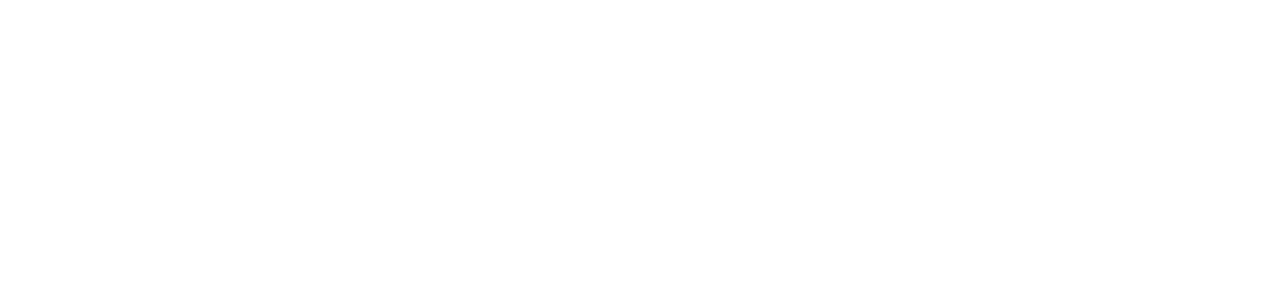
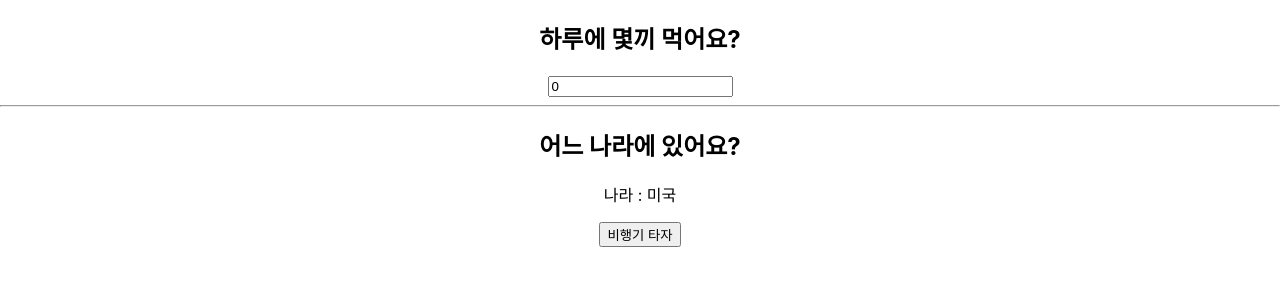
Before and after one commit to Juwon-Yun/testapp.tsx, a React (Create React App) app: page /useMemo in a window 1280 px wide. Shown: the top 300 px of the page. Built offline with nearby package versions, Linux system fonts and the light colour scheme.

Commit message:
feat: useMemo

```diff
--- a/src/components/App.tsx
+++ b/src/components/App.tsx
@@ -4,6 +4,7 @@
 import { Route, Switch } from 'react-router-dom'
 import Home from './Home'
 import UseInput from './useInput';
+import UseMemo from './useMemo'
 
 function App() {
   return (
@@ -18,6 +19,9 @@
         <Route path={"/useInput"}>
           <UseInput></UseInput>
         </Route>
+        <Route path={"/useMemo"}>
+          <UseMemo></UseMemo>
+        </Route>
       </Switch>
     </div>
   );
--- /dev/null
+++ b/src/components/useMemo.tsx
@@ -0,0 +1,37 @@
+import React, { useEffect, useMemo, useState } from 'react';
+
+const useMemoComponent = (): JSX.Element => {
+
+    const [number, setNumber] = useState(0);
+    const [isKorea, setIsKorea] = useState(false);
+
+    const location = isKorea ? '한국' : '미국'
+
+    // temp는 원시타입이 아닌 객체타입이여서 매번 app이 재 랜더 될떄마다 새로운 주솟값을 갖는다
+    const temp = useMemo(() => {
+        return {
+            country : isKorea ? '한쿡' : '미쿡'
+        }
+        // return 타입이 메모이제이션됨
+        // isKorea가 바뀖때만 메모이제이션에서 꺼내서 보여줌
+    }, [isKorea])
+
+
+    useEffect(() => {
+        console.log('여기가 useEffect')
+    }, [temp])
+
+    return (
+        <div>
+            <h2>하루에 몇끼 먹어요?</h2>
+            <input type="number" value={number}
+                onChange={(e) => { setNumber(+e.target.value) }} />
+            <hr />
+            <h2>어느 나라에 있어요?</h2>
+            <p>나라 : { location }</p>
+            <button onClick={() => setIsKorea(!isKorea)}>비행기 타자</button>
+        </div>
+    )
+}
+
+export default useMemoComponent
```
